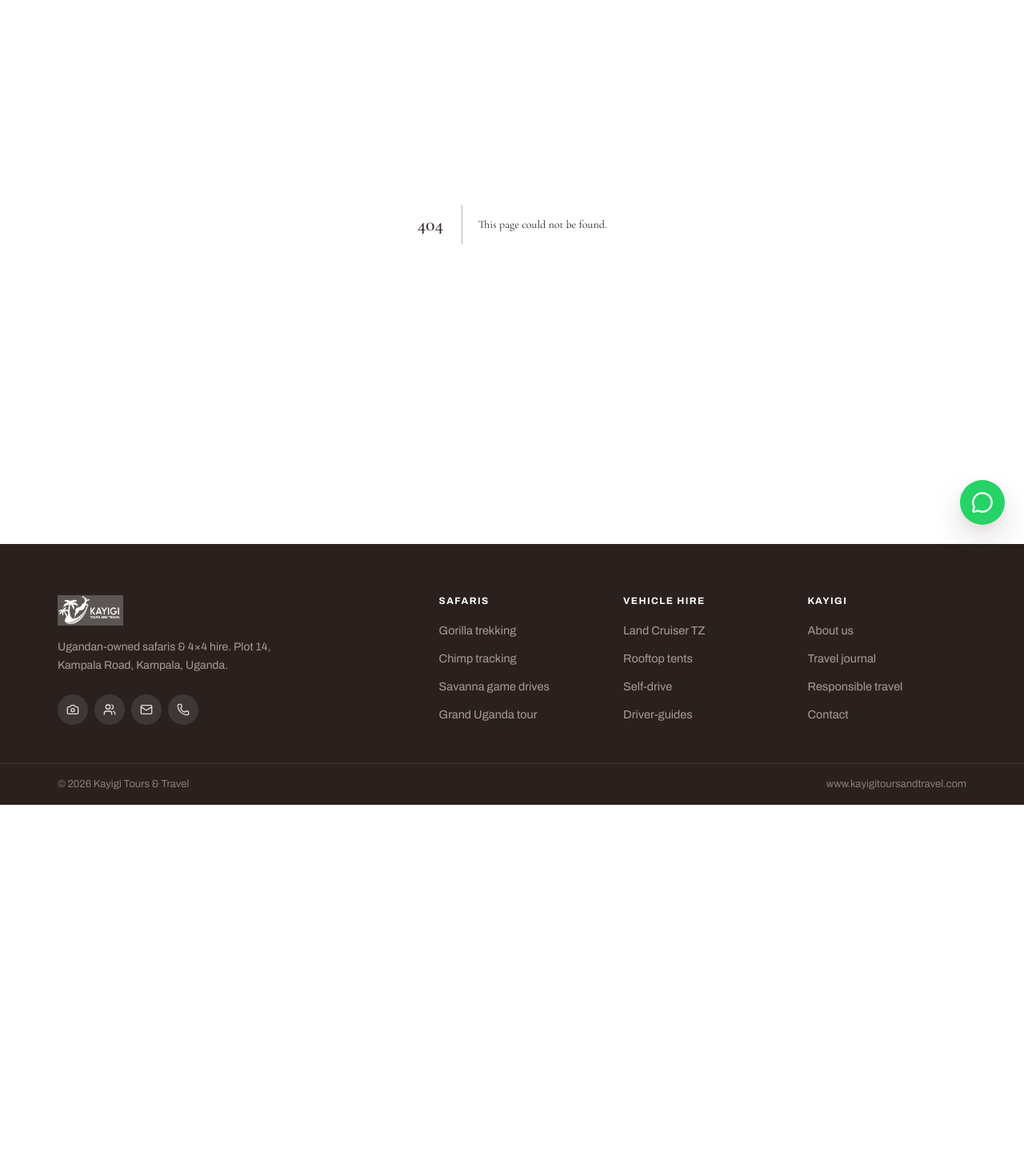
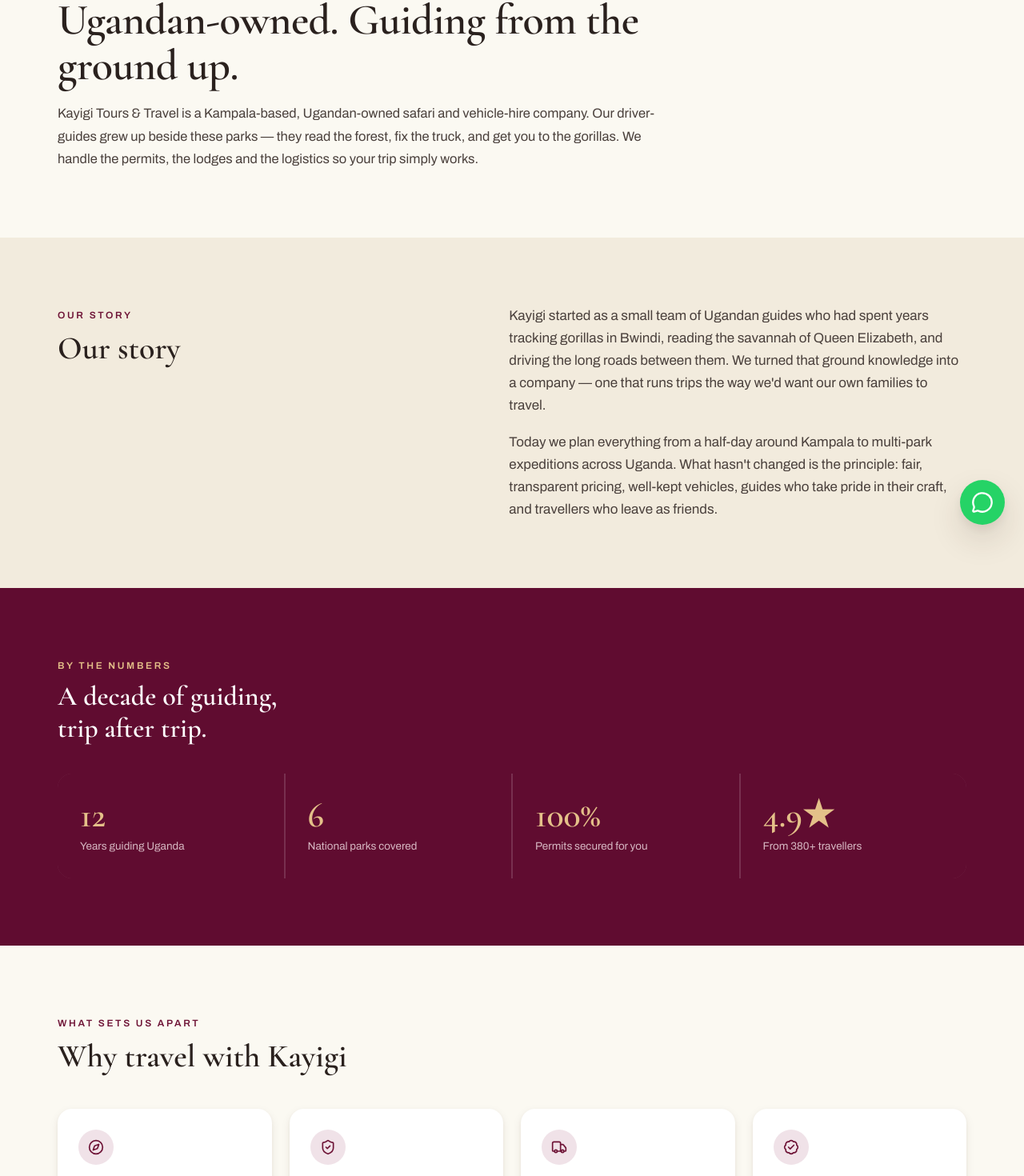
Before and after one commit to gilbatini/kayigi-tours-and-travel, a Next.js app: page /about in a window 1280 px wide. Before the commit this address had no page. Shown: the part 120-1590 px from the top of the page at 80% size. Before the commit the page ends 1126 px from the top, so only its background shows below. Built offline with nearby package versions, Linux system fonts and the light colour scheme.

Commit message:
feat: about page

```diff
--- /dev/null
+++ b/src/app/about/page.tsx
@@ -0,0 +1,180 @@
+import type { Metadata } from "next";
+import Link from "next/link";
+import {
+  ArrowRight,
+  BadgeCheck,
+  Compass,
+  ShieldCheck,
+  Truck,
+  type LucideIcon,
+} from "lucide-react";
+
+export const metadata: Metadata = {
+  title: "About — Kayigi Tours & Travel",
+};
+
+const STATS = [
+  { n: "12", l: "Years guiding Uganda" },
+  { n: "6", l: "National parks covered" },
+  { n: "100%", l: "Permits secured for you" },
+  { n: "4.9★", l: "From 380+ travellers" },
+] as const;
+
+type Value = { icon: LucideIcon; title: string; line: string };
+
+const VALUES: Value[] = [
+  {
+    icon: Compass,
+    title: "Local guides",
+    line: "Driver-guides born beside the parks — they know the terrain.",
+  },
+  {
+    icon: ShieldCheck,
+    title: "Permits & logistics",
+    line: "Gorilla permits, lodges and park fees fully handled for you.",
+  },
+  {
+    icon: Truck,
+    title: "Well-kept 4×4 fleet",
+    line: "Every vehicle leaves our yard serviced, insured and road-ready.",
+  },
+  {
+    icon: BadgeCheck,
+    title: "Fair, transparent pricing",
+    line: "Clear quotes, no hidden fees — what we say is what you pay.",
+  },
+];
+
+const ctaWaHref = `https://wa.me/256701004000?text=${encodeURIComponent(
+  "Hi Kayigi, I'd like to plan a trip.",
+)}`;
+
+export default function AboutPage() {
+  return (
+    <main className="flex-1">
+      <section className="bg-paper py-[84px]">
+        <div className="mx-auto max-w-[1200px] px-sp-6">
+          <div className="max-w-[760px]">
+            <span className="kt-eyebrow">Who we are</span>
+            <h1 className="mt-2">
+              Ugandan-owned. Guiding from the ground up.
+            </h1>
+            <p className="mt-[18px] text-[16.5px] leading-[1.7] text-fg-2">
+              Kayigi Tours &amp; Travel is a Kampala-based, Ugandan-owned safari
+              and vehicle-hire company. Our driver-guides grew up beside these
+              parks — they read the forest, fix the truck, and get you to the
+              gorillas. We handle the permits, the lodges and the logistics so
+              your trip simply works.
+            </p>
+          </div>
+        </div>
+      </section>
+
+      <section className="bg-sand py-[84px]">
+        <div className="mx-auto max-w-[1200px] px-sp-6">
+          <div className="grid grid-cols-1 gap-[48px] lg:grid-cols-[1fr_1.2fr] lg:gap-[88px]">
+            <div>
+              <span className="kt-eyebrow">Our story</span>
+              <h2 className="mt-2">Our story</h2>
+            </div>
+            <div className="flex flex-col gap-[18px] text-[16.5px] leading-[1.75] text-fg-2">
+              <p>
+                Kayigi started as a small team of Ugandan guides who had spent
+                years tracking gorillas in Bwindi, reading the savannah of
+                Queen Elizabeth, and driving the long roads between them. We
+                turned that ground knowledge into a company — one that runs
+                trips the way we&apos;d want our own families to travel.
+              </p>
+              <p>
+                Today we plan everything from a half-day around Kampala to
+                multi-park expeditions across Uganda. What hasn&apos;t changed
+                is the principle: fair, transparent pricing, well-kept
+                vehicles, guides who take pride in their craft, and travellers
+                who leave as friends.
+              </p>
+            </div>
+          </div>
+        </div>
+      </section>
+
+      <section className="bg-maroon-700 py-[84px] text-fg-on-maroon">
+        <div className="mx-auto max-w-[1200px] px-sp-6">
+          <div className="mb-[36px] max-w-[640px]">
+            <span className="kt-eyebrow text-gold-soft">By the numbers</span>
+            <h2 className="mt-2 font-display text-[34px] font-semibold leading-[1.18] text-white">
+              A decade of guiding,
+              <br className="hidden sm:block" /> trip after trip.
+            </h2>
+          </div>
+          <div className="grid grid-cols-2 gap-[2px] overflow-hidden rounded-lg bg-white/15 lg:grid-cols-4">
+            {STATS.map((s) => (
+              <div key={s.l} className="bg-maroon-700 px-7 py-[30px]">
+                <div className="font-display text-[44px] font-semibold leading-[1] text-gold-soft">
+                  {s.n}
+                </div>
+                <div className="mt-2 text-[13.5px] leading-[1.4] text-fg-on-maroon-soft">
+                  {s.l}
+                </div>
+              </div>
+            ))}
+          </div>
+        </div>
+      </section>
+
+      <section className="bg-paper py-[84px]">
+        <div className="mx-auto max-w-[1200px] px-sp-6">
+          <div className="mb-[44px] max-w-[640px]">
+            <span className="kt-eyebrow">What sets us apart</span>
+            <h2 className="mt-2">Why travel with Kayigi</h2>
+          </div>
+          <div className="grid grid-cols-1 gap-[22px] sm:grid-cols-2 lg:grid-cols-4">
+            {VALUES.map(({ icon: Icon, title, line }) => (
+              <div
+                key={title}
+                className="rounded-lg bg-surface-card p-[26px] shadow-md"
+              >
+                <span className="flex h-11 w-11 items-center justify-center rounded-full bg-maroon-100 text-maroon-600">
+                  <Icon className="h-[20px] w-[20px]" aria-hidden="true" />
+                </span>
+                <h3 className="mt-[18px] font-display text-[18px] font-semibold leading-[1.3] text-fg-1">
+                  {title}
+                </h3>
+                <p className="mt-[8px] text-[14.5px] leading-[1.6] text-fg-2">
+                  {line}
+                </p>
+              </div>
+            ))}
+          </div>
+        </div>
+      </section>
+
+      <section className="bg-sand py-[84px]">
+        <div className="mx-auto max-w-[1200px] px-sp-6 text-center">
+          <span className="kt-eyebrow">Ready when you are</span>
+          <h2 className="mt-2">Plan your Uganda trip</h2>
+          <p className="mx-auto mt-[14px] max-w-[560px] text-[16.5px] leading-[1.7] text-fg-2">
+            Tell us your dates and we&apos;ll send tailored rates,
+            availability and a route plan within hours.
+          </p>
+          <div className="mt-[28px] flex flex-wrap items-center justify-center gap-3">
+            <a
+              href={ctaWaHref}
+              target="_blank"
+              rel="noopener noreferrer"
+              className="inline-flex items-center gap-2 rounded-pill bg-[#25D366] px-6 py-[13px] text-[15px] font-semibold text-white shadow-md transition-all duration-200 hover:-translate-y-px hover:shadow-lg"
+            >
+              Chat on WhatsApp
+              <ArrowRight className="size-[17px]" aria-hidden="true" />
+            </a>
+            <Link
+              href="/vehicles"
+              className="inline-flex items-center gap-2 rounded-pill border-[1.5px] border-maroon-300 px-6 py-[13px] text-[15px] font-semibold text-maroon-600 transition-all duration-200 hover:bg-maroon-100"
+            >
+              Browse the fleet
+            </Link>
+          </div>
+        </div>
+      </section>
+    </main>
+  );
+}
```
